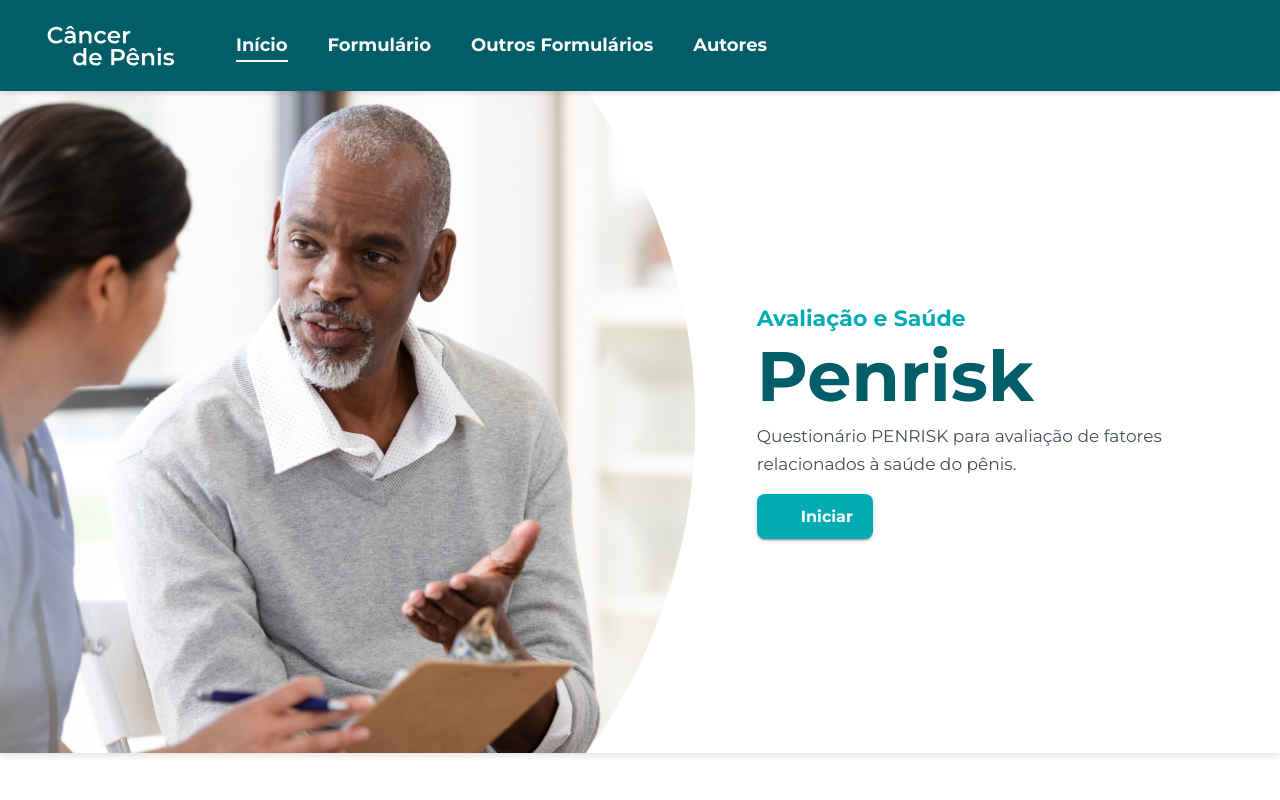
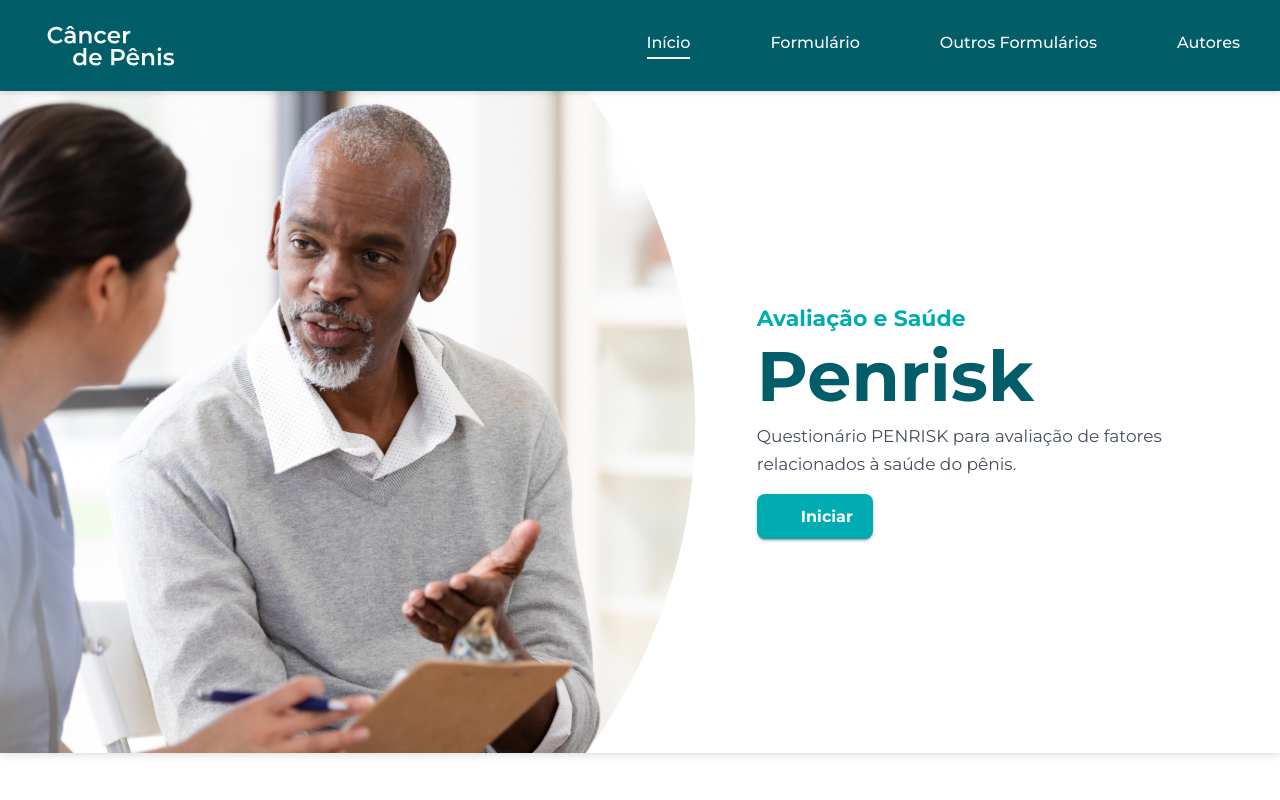
Before and after one commit to PET-Comp-UFMA/cancer-de-penis, a Next.js app: page /tela-avaliacao/penrisk in a window 1280 px wide. Shown: the top 800 px of the page. Built offline with nearby package versions, Linux system fonts and the light colour scheme; some icons are missing.

Commit message:
style(instrumentos): ajusta layout do header

```diff
--- a/src/modules/instrumentos/presentation/FormHeader.tsx
+++ b/src/modules/instrumentos/presentation/FormHeader.tsx
@@ -38,9 +38,10 @@ export default function FormHeader({ form }: FormHeaderProps) {
     >
       <Toolbar
         sx={{
+          display: "flex",
+          justifyContent: "space-between",
           minHeight: { xs: 76, md: 91 },
           px: { xs: 2, md: 5 },
-          gap: { xs: 2, md: 7 },
         }}
       >
         <Box
@@ -63,9 +64,10 @@ export default function FormHeader({ form }: FormHeaderProps) {
           sx={{
             display: "flex",
             alignItems: "center",
-            justifyContent: "flex-start",
-            flex: 1,
-            gap: { xs: 2, sm: 3, md: 5 },
+            justifyContent: "flex-end",
+            flex: { xs: 1, md: "0 0 auto" },
+            marginLeft: "auto",
+            gap: { xs: 2, sm: 3, md: 10 },
             overflowX: "auto",
             "&::-webkit-scrollbar": { display: "none" },
           }}
@@ -83,12 +85,9 @@ export default function FormHeader({ form }: FormHeaderProps) {
                 aria-current={isActive ? "page" : undefined}
                 sx={{
                   color: "#FAFCFC",
-                  fontSize: { xs: 15, md: 18 },
-                  fontWeight: 600,
-                  lineHeight: 1.2,
-                  whiteSpace: "nowrap",
+                  fontWeight: 500,
                   position: "relative",
-                  py: 1,
+                  pb: "6px",
                   "&::after": {
                     content: '""',
                     position: "absolute",
```
